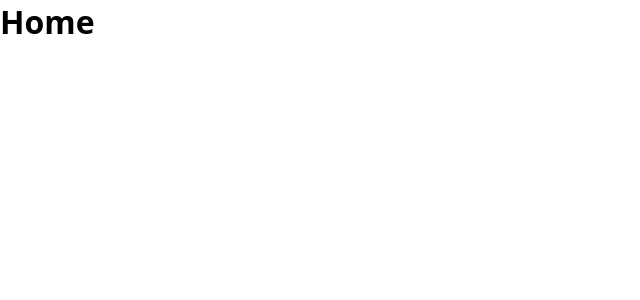
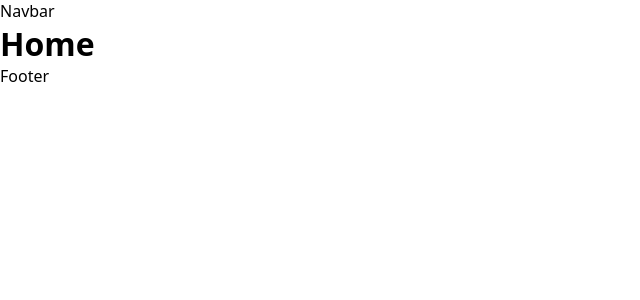
Before and after one commit to Maidaseu/react-portfolio, a React (Vite) app: page / in a window 1280 px wide. Shown: the top 300 px of the page, without its empty margins (0-640 px from the left). Built offline with nearby package versions, Linux system fonts and the light colour scheme.

Commit message:
Create shared application layout

```diff
--- a/src/App.tsx
+++ b/src/App.tsx
@@ -1,4 +1,6 @@
 import { Routes, Route } from "react-router-dom";
+
+import MainLayout from "./layouts/MainLayout";
 
 import Home from "./pages/Home";
 import About from "./pages/About";
@@ -8,10 +10,12 @@ import Contact from "./pages/Contact";
 function App() {
   return (
     <Routes>
-      <Route path="/" element={<Home />} />
-      <Route path="/about" element={<About />} />
-      <Route path="/projects" element={<Projects />} />
-      <Route path="/contact" element={<Contact />} />
+      <Route element={<MainLayout />}>
+        <Route path="/" element={<Home />} />
+        <Route path="/about" element={<About />} />
+        <Route path="/projects" element={<Projects />} />
+        <Route path="/contact" element={<Contact />} />
+      </Route>
     </Routes>
   );
 }
--- a/src/layouts/MainLayout.tsx
+++ b/src/layouts/MainLayout.tsx
@@ -0,0 +1,17 @@
+import { Outlet } from "react-router-dom";
+
+export default function MainLayout() {
+  return (
+    <>
+      <header>
+        <nav>Navbar</nav>
+      </header>
+
+      <main>
+        <Outlet />
+      </main>
+
+      <footer>Footer</footer>
+    </>
+  );
+}
```
